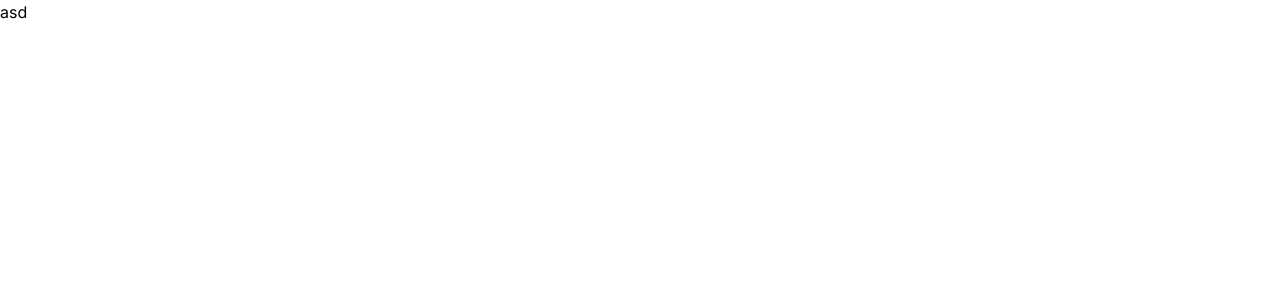
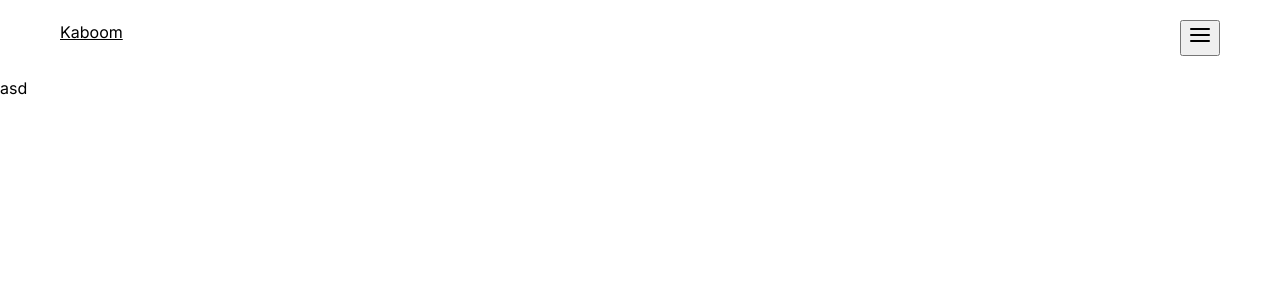
Before and after one commit to Andriikryl/gitpot-website, a Next.js app: page / in a window 1280 px wide. Shown: the top 300 px of the page. Built offline with nearby package versions, Linux system fonts and the light colour scheme.

Commit message:
add header component

```diff
--- a/package.json
+++ b/package.json
@@ -10,9 +10,13 @@
   },
   "dependencies": {
     "clsx": "^2.0.0",
+    "framer-motion": "^10.16.4",
     "next": "14.0.0",
     "react": "^18",
-    "react-dom": "^18"
+    "react-dom": "^18",
+    "react-feather": "^2.0.10",
+    "react-focus-lock": "^2.9.6",
+    "react-remove-scroll": "^2.5.7"
   },
   "devDependencies": {
     "@types/node": "^20",
--- a/src/app/layout.tsx
+++ b/src/app/layout.tsx
@@ -1,6 +1,7 @@
 import type { Metadata } from "next";
 import { Inter } from "next/font/google";
 import "./globals.css";
+import Header from "@/components/header/Header";
 
 const inter = Inter({ subsets: ["latin"] });
 
@@ -17,6 +18,7 @@ export default function RootLayout({
   return (
     <html lang="en">
       <body className={inter.className}>
+        <Header />
         <main>{children}</main>
       </body>
     </html>
--- /dev/null
+++ b/src/components/header/Drawer.tsx
@@ -0,0 +1,50 @@
+"use client";
+import React from "react";
+import { motion } from "framer-motion";
+import { X as Close } from "react-feather";
+import FocusLock from "react-focus-lock";
+import { RemoveScroll } from "react-remove-scroll";
+import styles from "./style.module.css";
+
+interface DrawerProps {
+  handleDismiss: () => void | boolean;
+  children: React.ReactNode;
+  style?: React.CSSProperties;
+}
+
+function Drawer({ handleDismiss, children, style }: DrawerProps) {
+  useEscapeKey(handleDismiss);
+  return (
+    <FocusLock returnFocus={true}>
+      <RemoveScroll>
+        <div className={styles.wrapper} style={style}>
+          <div className={styles.backdrop} onClick={handleDismiss} />
+          <div className={styles.drawer}>
+            <div>{children}</div>
+            <button className={styles.closeBtn} onClick={handleDismiss}>
+              <Close size={18} aria-hidden="true" focusable="false" /> Dismiss
+            </button>
+          </div>
+        </div>
+      </RemoveScroll>
+    </FocusLock>
+  );
+}
+
+function useEscapeKey(callback: () => void) {
+  React.useEffect(() => {
+    function handleKeyDown(event: KeyboardEvent) {
+      if (event.code === "Escape") {
+        callback();
+      }
+    }
+
+    window.addEventListener("keydown", handleKeyDown);
+
+    return () => {
+      window.removeEventListener("keydown", handleKeyDown);
+    };
+  }, [callback]);
+}
+
+export default Drawer;
--- a/src/components/header/Header.tsx
+++ b/src/components/header/Header.tsx
@@ -0,0 +1,59 @@
+"use client";
+import React, { useState } from "react";
+import { Menu } from "react-feather";
+import useToggle from "../hooks/useToggle";
+import Drawer from "./Drawer";
+import VisuallyHidden from "../isuallyhidden/VisuallyHidden";
+import styles from "./style.module.css";
+import { Container } from "../container/Container";
+import { AnimatePresence } from "framer-motion";
+
+export default function Header() {
+  const [activeState, setActiveState] = useState(false);
+  const translateX = activeState ? "0%" : "100%";
+  const handleClick = () => {
+    setActiveState((prev) => !prev);
+  };
+  return (
+    <header className={styles.header}>
+      <Container>
+        <div className={styles.header__box}>
+          <a href="#">Kaboom</a>
+          <nav role="navigation" aria-label="Main menu">
+            <button
+              aria-expanded={activeState}
+              className={styles.hamburgerBtn}
+              onClick={handleClick}
+            >
+              <Menu aria-hidden="true" focusable="false" />
+              <VisuallyHidden>Open main menu</VisuallyHidden>
+            </button>
+            <AnimatePresence>
+              {activeState && (
+                <Drawer
+                  handleDismiss={handleClick}
+                  // style={{ transform: `translateX(${translateX})` }}
+                >
+                  <ul className={styles.navigationList}>
+                    <li>
+                      <a href="">Home</a>
+                    </li>
+                    <li>
+                      <a href="">Gallery</a>
+                    </li>
+                    <li>
+                      <a href="">Photographers</a>
+                    </li>
+                    <li>
+                      <a href="">Submit Work</a>
+                    </li>
+                  </ul>
+                </Drawer>
+              )}
+            </AnimatePresence>
+          </nav>
+        </div>
+      </Container>
+    </header>
+  );
+}
--- a/src/components/header/style.module.css
+++ b/src/components/header/style.module.css
@@ -0,0 +1,30 @@
+.header{
+    padding-block: 20px;
+}
+
+.header__box{
+    display: flex;
+    justify-content: space-between;
+    position: relative;
+}
+
+.wrapper{
+    width: 70%;
+    height: 100%;
+    background-color: aqua;
+    position: fixed;
+    right: 0;
+    top: 0;
+    transition: all 500ms ease-in-out;
+}
+.backdrop{
+    background-color: tomato;
+    width: 100%;
+}
+
+/* .navigationList{
+    background-color: aqua;
+    position: fixed;
+    right: 0;
+    top: 0;
+} */
--- /dev/null
+++ b/src/components/hooks/useToggle.tsx
@@ -0,0 +1,9 @@
+"use client"
+import React from 'react';
+export default function useToggle(initialValue = false) {
+  const [value, setValue] = React.useState(initialValue);
+  const toggle = React.useCallback(() => {
+    setValue(v => !v);
+  }, []);
+  return [value, toggle];
+}
```
Also changed, not shown: 1 other file (tests, documents, lock files or other folders).
